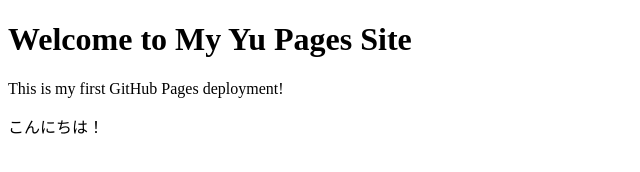
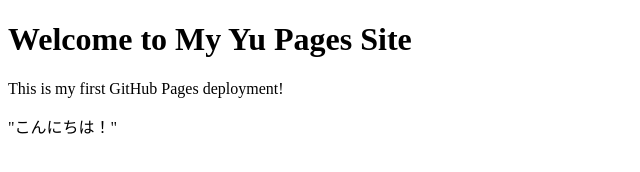
Before and after one commit to yuzu801/mysecondwebup, a plain HTML site: page index.html.html in a window 1280 px wide. Shown: the full height of the page, 0-640 px from the left. Drawn offline with Linux system fonts and the light colour scheme.

Commit message:
Add files via upload

```diff
--- a/index.html.html
+++ b/index.html.html
@@ -8,6 +8,6 @@
 <body>
     <h1>Welcome to My Yu Pages Site</h1>
     <p>This is my first GitHub Pages deployment!</p>
-    <p>こんにちは！</p>
+    <p>"こんにちは！"</p>
 </body>
 </html>
```
